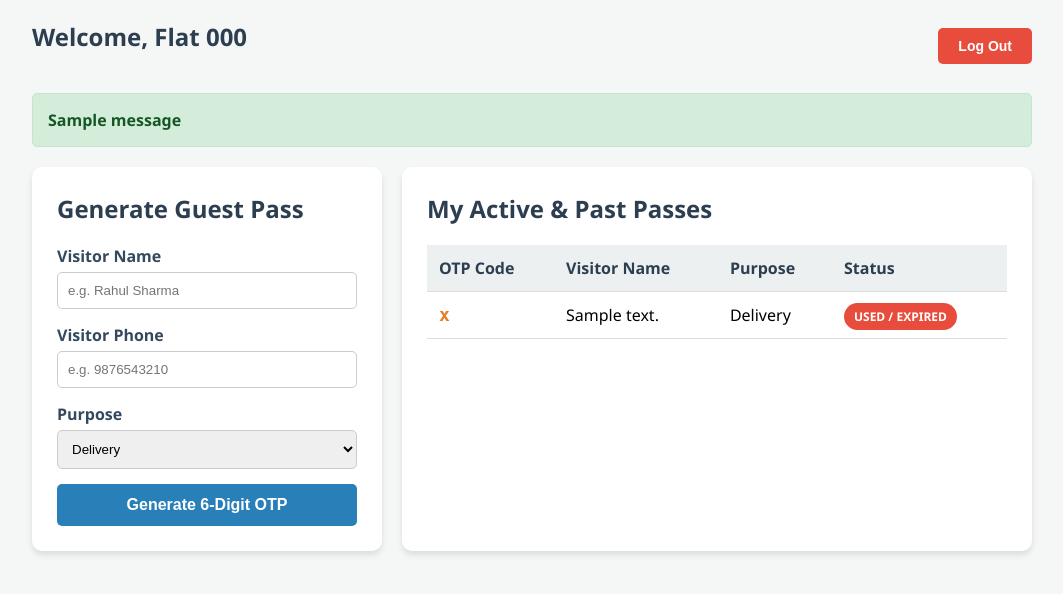
After one commit to amitkr14/society_log, a Django app: page /resident/dashboard/ in a window 1280 px wide. The commit adds this page. Shown: the top 594 px of the page, without its empty margins (108-1171 px from the left). Run offline with Django 5.2, Linux system fonts and the light colour scheme; a user stored in the database is signed in; tables that the repository leaves empty hold one stand-in row (values such as "Sample post"); one stand-in notice (Sample message) is shown.

Commit message:
feat: implement RBAC landing page, resident registration, and IST timezone fix

```diff
--- a/requirements.txt
+++ b/requirements.txt
@@ -5,4 +5,4 @@ djangorestframework_simplejwt==5.5.1
 psycopg2-binary==2.9.12
 PyJWT==2.12.1
 sqlparse==0.5.5
-django-filter
+django-filter>=23.1
--- a/society_log/settings.py
+++ b/society_log/settings.py
@@ -155,3 +155,5 @@ REST_FRAMEWORK = {
         'rest_framework.filters.OrderingFilter',
     ],
 }
+# This tells Django: "After login, go to the 'login_redirect' URL we just made"
+LOGIN_REDIRECT_URL = 'login_redirect'
--- a/society_log/urls.py
+++ b/society_log/urls.py
@@ -17,7 +17,9 @@ Including another URLconf
 from django.contrib import admin
 from django.urls import path, include
 
+
 urlpatterns = [
     path('admin/', admin.site.urls),
     path('', include('visitors.urls')),
+
 ]
--- a/visitors/admin.py
+++ b/visitors/admin.py
@@ -1,6 +1,7 @@
 from django.contrib import admin
-from .models import Guard, Visitor, GuestPass
+from .models import Guard, Visitor, GuestPass, Resident
 
 admin.site.register(Guard)
 admin.site.register(Visitor)
 admin.site.register(GuestPass)
+admin.site.register(Resident)
--- /dev/null
+++ b/visitors/templates/visitors/resident_dashboard.html
@@ -0,0 +1,142 @@
+<!DOCTYPE html>
+<html lang="en">
+<head>
+    <meta charset="UTF-8">
+    <meta name="viewport" content="width=device-width, initial-scale=1.0">
+    <title>Resident Portal | Pre-Approved Passes</title>
+    <style>
+        body { font-family: 'Segoe UI', Tahoma, Geneva, Verdana, sans-serif; background-color: #f4f7f6; margin: 0; padding: 20px; }
+        .container { max-width: 1000px; margin: auto; display: flex; gap: 20px; flex-wrap: wrap; }
+        .card { background: white; padding: 25px; border-radius: 10px; box-shadow: 0 4px 6px rgba(0,0,0,0.1); flex: 1; min-width: 300px; }
+        h2 { color: #2c3e50; margin-top: 0; }
+        .form-group { margin-bottom: 15px; }
+        label { display: block; margin-bottom: 5px; font-weight: bold; color: #34495e; }
+        input, select { width: 100%; padding: 10px; border: 1px solid #ccc; border-radius: 5px; box-sizing: border-box; }
+        button { background-color: #2980b9; color: white; border: none; padding: 12px 20px; border-radius: 5px; cursor: pointer; width: 100%; font-size: 16px; font-weight: bold; }
+        button:hover { background-color: #3498db; }
+        table { width: 100%; border-collapse: collapse; margin-top: 15px; }
+        th, td { text-align: left; padding: 12px; border-bottom: 1px solid #ddd; }
+        th { background-color: #ecf0f1; color: #2c3e50; }
+        .badge { padding: 5px 10px; border-radius: 15px; font-size: 12px; font-weight: bold; color: white; }
+        .badge-valid { background-color: #27ae60; }
+        .badge-invalid { background-color: #e74c3c; }
+        .otp-text { font-family: monospace; font-size: 18px; font-weight: bold; letter-spacing: 2px; color: #e67e22; }
+        .messages { background-color: #d4edda; color: #155724; padding: 15px; border-radius: 5px; margin-bottom: 20px; border: 1px solid #c3e6cb; }
+    </style>
+</head>
+<body>
+
+    <!-- Header Section with Logout Button -->
+    <div style="max-width: 1000px; margin: 0 auto 20px auto; display: flex; justify-content: space-between; align-items: center;">
+        <h2>Welcome, Flat {{ user.resident.flat_number }}</h2>
+
+        <!-- Secure POST form for logging out -->
+        <form action="{% url 'logout' %}" method="post" style="margin: 0;">
+            {% csrf_token %}
+            <button type="submit" style="background-color: #e74c3c; width: auto; padding: 10px 20px; font-size: 14px; border-radius: 5px;">
+                Log Out
+            </button>
+        </form>
+    </div>
+
+    <!-- Django Flash Messages (For showing the success message and OTP) -->
+    <div style="max-width: 1000px; margin: auto;">
+        {% if messages %}
+            {% for message in messages %}
+                <div class="messages"><strong>{{ message }}</strong></div>
+            {% endfor %}
+        {% endif %}
+    </div>
+
+    <div class="container">
+        <!-- LEFT SIDE: The Generation Form -->
+        <div class="card">
+            <h2>Generate Guest Pass</h2>
+            <form method="POST">
+                {% csrf_token %}
+                <div class="form-group">
+                    <label>Visitor Name</label>
+                    <input type="text" name="visitor_name" required placeholder="e.g. Rahul Sharma">
+                </div>
+                <div class="form-group">
+                    <label>Visitor Phone</label>
+                    <input type="text" name="visitor_phone" required placeholder="e.g. 9876543210">
+                </div>
+                <div class="form-group">
+                    <label>Purpose</label>
+                    <select name="purpose" id="purpose_select" required>
+                        <option value="Delivery">Delivery</option>
+                        <option value="Meeting">Meeting</option>
+                        <option value="Personal Visit">Personal Visit</option>
+                        <option value="Maintenance">Maintenance</option>
+                        <option value="Other">Other</option>
+                    </select>
+                </div>
+                <div class="form-group" id="other_purpose_group" style="display: none;">
+                    <label>Specify Purpose</label>
+                    <input type="text" name="other_purpose" id="other_purpose_input" placeholder="e.g. Tutor, Plumber, Event">
+                </div>
+                <button type="submit">Generate 6-Digit OTP</button>
+            </form>
+        </div>
+
+        <!-- RIGHT SIDE: The History Table -->
+        <div class="card" style="flex: 2;">
+            <h2>My Active & Past Passes</h2>
+            <table>
+                <thead>
+                    <tr>
+                        <th>OTP Code</th>
+                        <th>Visitor Name</th>
+                        <th>Purpose</th>
+                        <th>Status</th>
+                    </tr>
+                </thead>
+                <tbody>
+                    {% for pass in passes %}
+                    <tr>
+                        <td class="otp-text">{{ pass.pass_code }}</td>
+                        <td>{{ pass.visitor_name }}</td>
+                        <td>{{ pass.purpose }}</td>
+                        <td>
+                            {% if pass.is_valid %}
+                                <span class="badge badge-valid">VALID</span>
+                            {% else %}
+                                <span class="badge badge-invalid">USED / EXPIRED</span>
+                            {% endif %}
+                        </td>
+                    </tr>
+                    {% empty %}
+                    <tr>
+                        <td colspan="4" style="text-align: center; color: #7f8c8d;">No passes generated yet.</td>
+                    </tr>
+                    {% endfor %}
+                </tbody>
+            </table>
+        </div>
+    </div>
+    <!-- JavaScript to handle the dynamic dropdown -->
+    <script>
+        document.addEventListener('DOMContentLoaded', function() {
+            const purposeSelect = document.getElementById('purpose_select');
+            const otherGroup = document.getElementById('other_purpose_group');
+            const otherInput = document.getElementById('other_purpose_input');
+
+            purposeSelect.addEventListener('change', function() {
+                if (this.value === 'Other') {
+                    // Show the field and make it required
+                    otherGroup.style.display = 'block';
+                    otherInput.required = true;
+                } else {
+                    // Hide the field, remove required status, and clear any typed text
+                    otherGroup.style.display = 'none';
+                    otherInput.required = false;
+                    otherInput.value = '';
+                }
+            });
+        });
+    </script>
+</body>
+</html>
+</body>
+</html>
--- a/visitors/urls.py
+++ b/visitors/urls.py
@@ -12,11 +12,14 @@ router.register(r'search-visitors', views.VisitorViewSet, basename='search-visit
 
 urlpatterns = [
     # Built-in Django login/logout views
+    path('login-success/', views.login_redirect, name='login_redirect'),
     path('login/', auth_views.LoginView.as_view(template_name='visitors/login.html'), name='login'),
     path('logout/', auth_views.LogoutView.as_view(next_page='login'), name='logout'),
 
     # Our custom views
-    path('', views.dashboard, name='dashboard'),
+    path('guard/dashboard/', views.dashboard, name='dashboard'),
+    path('', views.index, name='index'),
+    path('resident/register/', views.resident_register, name='resident_register'),
     path('check-in/', views.check_in_visitor, name='check_in'),
     path('check-out/<int:visitor_id>/', views.check_out_visitor, name='check_out'),
 
@@ -29,4 +32,6 @@ urlpatterns = [
     path('api/guest-pass/create/', views.api_create_guest_pass, name='api_create_guest_pass'),
     path('api/analytics/daily/', views.api_daily_analytics, name='api_daily_analytics'),
     path('api/', include(router.urls)),
+    path('resident/dashboard/', views.resident_dashboard, name='resident_dashboard'),
+    path('verify-otp/', views.verify_otp_checkin, name='verify_otp'),
 ]
--- a/visitors/views.py
+++ b/visitors/views.py
@@ -13,6 +13,63 @@ from rest_framework import viewsets
 from rest_framework.filters import SearchFilter, OrderingFilter
 from django_filters.rest_framework import DjangoFilterBackend
 from .permissions import IsAdminOrGuardCreateOnly
+from django.contrib import messages
+from django.contrib.auth.models import User
+from django.contrib.auth import login
+from .models import Resident
+from django.shortcuts import redirect
+
+def login_redirect(request):
+    """
+    This view acts as a traffic cop to send residents to the resident dashboard
+    and guards/admins to the guard dashboard.
+    """
+    if hasattr(request.user, 'resident'):
+        return redirect('resident_dashboard')
+    elif hasattr(request.user, 'guard') or request.user.is_staff or request.user.is_superuser:
+        return redirect('dashboard')
+    else:
+        # Fallback if someone has neither profile
+        return redirect('index')
+
+def index(request):
+    # If they are already logged in, don't show the landing page, send them to their dashboard!
+    if request.user.is_authenticated:
+        if hasattr(request.user, 'resident'):
+            return redirect('resident_dashboard')
+        elif hasattr(request.user, 'guard') or request.user.is_superuser:
+            return redirect('dashboard')
+
+    return render(request, 'visitors/index.html')
+
+def resident_register(request):
+    # If they submit the registration form
+    if request.method == 'POST':
+        u_name = request.POST.get('username')
+        p_word = request.POST.get('password')
+        flat = request.POST.get('flat_number')
+        phone = request.POST.get('phone_number')
+
+        # 1. Safety Check: Does this username already exist?
+        if User.objects.filter(username=u_name).exists():
+            messages.error(request, "Error: That username is already taken.")
+            return redirect('resident_register')
+
+        # 2. Create the base Django User (create_user automatically encrypts the password!)
+        new_user = User.objects.create_user(username=u_name, password=p_word)
+
+        # 3. Create the Society Resident profile and link it to the new user
+        Resident.objects.create(
+            user=new_user,
+            flat_number=flat,
+            phone_number=phone
+        )
+
+        messages.success(request, "Registration successful! You can now log in.")
+        return redirect('login')
+
+    # If it's a normal GET request, just show the empty form
+    return render(request, 'visitors/resident_register.html')
 
 
 
@@ -20,7 +77,7 @@ from .permissions import IsAdminOrGuardCreateOnly
 @login_required(login_url='/login/')
 def dashboard(request):
     # Get today's date so we only see today's traffic
-    today = timezone.now().date()
+    today = timezone.localdate()
 
     # Active visitors are those who checked in today, but check_out_time is still empty (null)
     active_visitors = Visitor.objects.filter(check_in_time__date=today, check_out_time__isnull=True)
@@ -33,6 +90,37 @@ def dashboard(request):
         'past_visitors': past_visitors,
     }
     return render(request, 'visitors/dashboard.html', context)
+
+@login_required
+def resident_dashboard(request):
+    # SECURITY: Ensure the logged-in user is actually a resident
+    if not hasattr(request.user, 'resident'):
+        messages.error(request, "Access Denied: Only residents can view this page.")
+        return redirect('login')
+
+    if request.method == 'POST':
+        v_name = request.POST.get('visitor_name')
+        v_phone = request.POST.get('visitor_phone')
+        v_purpose = request.POST.get('purpose')
+        v_other = request.POST.get('other_purpose', '')
+
+        new_pass = GuestPass.objects.create(
+            resident=request.user.resident,
+            visitor_name=v_name,
+            visitor_phone=v_phone,
+            purpose=v_purpose,
+            other_purpose=v_other
+        )
+
+        messages.success(request, f"Pass generated successfully! The OTP is: {new_pass.pass_code}")
+        return redirect('resident_dashboard')
+
+    my_passes = GuestPass.objects.filter(resident=request.user.resident).order_by('-created_at')
+
+    context = {
+        'passes': my_passes,
+    }
+    return render(request, 'visitors/resident_dashboard.html', context)
 
 @login_required(login_url='/login/')
 def check_in_visitor(request):
@@ -72,7 +160,7 @@ def check_out_visitor(request, visitor_id):
 # The @api_view decorator tells Django: "This is an API endpoint, expect to return JSON"
 @api_view(['GET'])
 def api_dashboard(request):
-    today = timezone.now().date()
+    today = timezone.localdate()
 
     # 1. Get the data from PostgreSQL (Exact same logic as your old view!)
     active_visitors = Visitor.objects.filter(check_in_time__date=today, check_out_time__isnull=True)
@@ -97,20 +185,29 @@ def api_check_in(request):
     pass_code = request.data.get('pass_code')
 
     if pass_code:
-        # 2. Look for a valid pass. If it doesn't exist, return a 404 error.
-        # We also make sure is_used=False so a code can't be used twice!
-        guest_pass = get_object_or_404(GuestPass, pass_code=pass_code, is_used=False)
+        # Find the pass (don't check is_used here, we'll use our robust property)
+        guest_pass = get_object_or_404(GuestPass, pass_code=pass_code)
 
-        # 3. Create the Visitor record automatically using the data from the pass!
+        # SECURITY FIX: Use the property we built to check BOTH is_used and expires_at
+        if not guest_pass.is_valid:
+            return Response(
+                {'error': 'This pass is either used or expired.'},
+                status=status.HTTP_400_BAD_REQUEST
+            )
+
+        # MODEL FIX: Properly traverse the Resident ForeignKey to get the info
+        resident_info = f"{guest_pass.resident.user.username} (Flat {guest_pass.resident.flat_number})"
+
+        # Create the Visitor record automatically using the data from the pass!
         visitor = Visitor.objects.create(
             name=guest_pass.visitor_name,
             phone_number=guest_pass.visitor_phone,
-            person_to_meet=guest_pass.resident_name,
+            person_to_meet=resident_info,
             purpose=guest_pass.purpose,
             checked_in_by=request.user.guard
         )
 
-        # 4. Burn the pass so it can't be used again
+        # Burn the pass so it can't be used again
         guest_pass.is_used = True
         guest_pass.save()
 
@@ -119,33 +216,13 @@ def api_check_in(request):
             'visitor_id': visitor.id
         }, status=status.HTTP_201_CREATED)
 
-
-    # 5. The fallback: If no pass_code was provided, just do a normal manual check-in
+    # The fallback: If no pass_code was provided, just do a normal manual check-in
     serializer = VisitorSerializer(data=request.data)
     if serializer.is_valid():
         serializer.save(checked_in_by=request.user.guard)
         return Response({
             'message': 'Visitor successfully checked in manually!',
             'data': serializer.data
-        }, status=status.HTTP_201_CREATED)
-
-    return Response(serializer.errors, status=status.HTTP_400_BAD_REQUEST)
-
-
-@api_view(['POST'])
-def api_create_guest_pass(request):
-    # This represents the Resident creating a pass from their mobile app
-    serializer = GuestPassSerializer(data=request.data)
-
-    if serializer.is_valid():
-        serializer.save()
-
-        # Return a great UX response including the newly generated code
-        return Response({
-            'status': 'success',
-            'message': 'Guest pass generated!',
-            'pass_code': serializer.data['pass_code'],
-            'details': serializer.data
         }, status=status.HTTP_201_CREATED)
 
     return Response(serializer.errors, status=status.HTTP_400_BAD_REQUEST)
@@ -203,3 +280,61 @@ class VisitorViewSet(viewsets.ModelViewSet):
     # 3. Order the results
     ordering_fields = ['check_in_time']
     ordering = ['-check_in_time'] # The '-' means descending order (newest first)
+
+@api_view(['POST'])
+def api_create_guest_pass(request):
+    # This represents the Resident creating a pass from their mobile app
+    serializer = GuestPassSerializer(data=request.data)
+
+    if serializer.is_valid():
+        serializer.save()
+
+        # Return a great UX response including the newly generated code
+        return Response({
+            'status': 'success',
+            'message': 'Guest pass generated!',
+            'pass_code': serializer.data['pass_code'],
+            'details': serializer.data
+        }, status=status.HTTP_201_CREATED)
+
+    return Response(serializer.errors, status=status.HTTP_400_BAD_REQUEST)
+
+@login_required(login_url='/login/')
+def verify_otp_checkin(request):
+    if request.method == 'POST':
+        # Grab the OTP and force it to uppercase just in case the guard typed lowercase
+        entered_code = request.POST.get('pass_code', '').upper()
+
+        try:
+            # 1. Find the pass
+            guest_pass = GuestPass.objects.get(pass_code=entered_code)
+
+            # 2. Check validity using our custom property (checks is_used and expires_at)
+            if not guest_pass.is_valid:
+                messages.error(request, f"Error: The OTP '{entered_code}' has expired or was already used.")
+            else:
+                # 3. Format the resident's info nicely for the guard
+                resident_info = f"{guest_pass.resident.user.username} (Flat {guest_pass.resident.flat_number})"
+
+                # 4. Create the actual entry log automatically!
+                Visitor.objects.create(
+                    name=guest_pass.visitor_name,
+                    phone_number=guest_pass.visitor_phone,
+                    person_to_meet=resident_info,
+                    purpose=guest_pass.purpose,
+                    other_purpose=guest_pass.other_purpose,
+                    checked_in_by=request.user.guard
+                )
+
+                # 5. Burn the OTP
+                guest_pass.is_used = True
+                guest_pass.save()
+
+                messages.success(request, f"Success! {guest_pass.visitor_name} has been checked in using OTP.")
+
+        except GuestPass.DoesNotExist:
+            # 6. If the code literally doesn't exist in the database
+            messages.error(request, f"Error: '{entered_code}' is not a valid OTP.")
+
+    # Redirect right back to the dashboard whether it succeeded or failed
+    return redirect('dashboard')
```
Also changed, not shown: visitors/models.py (+45 -20 lines), visitors/templates/visitors/dashboard.html (+31 -10 lines), visitors/templates/visitors/index.html (added, +39 -0 lines), visitors/templates/visitors/resident_register.html (added, +53 -0 lines), README.md, visitors/migrations/0009_remove_guestpass_resident_name_guestpass_expires_at_and_more.py (added), visitors/migrations/0010_alter_guard_phone_number_and_more.py (added).
